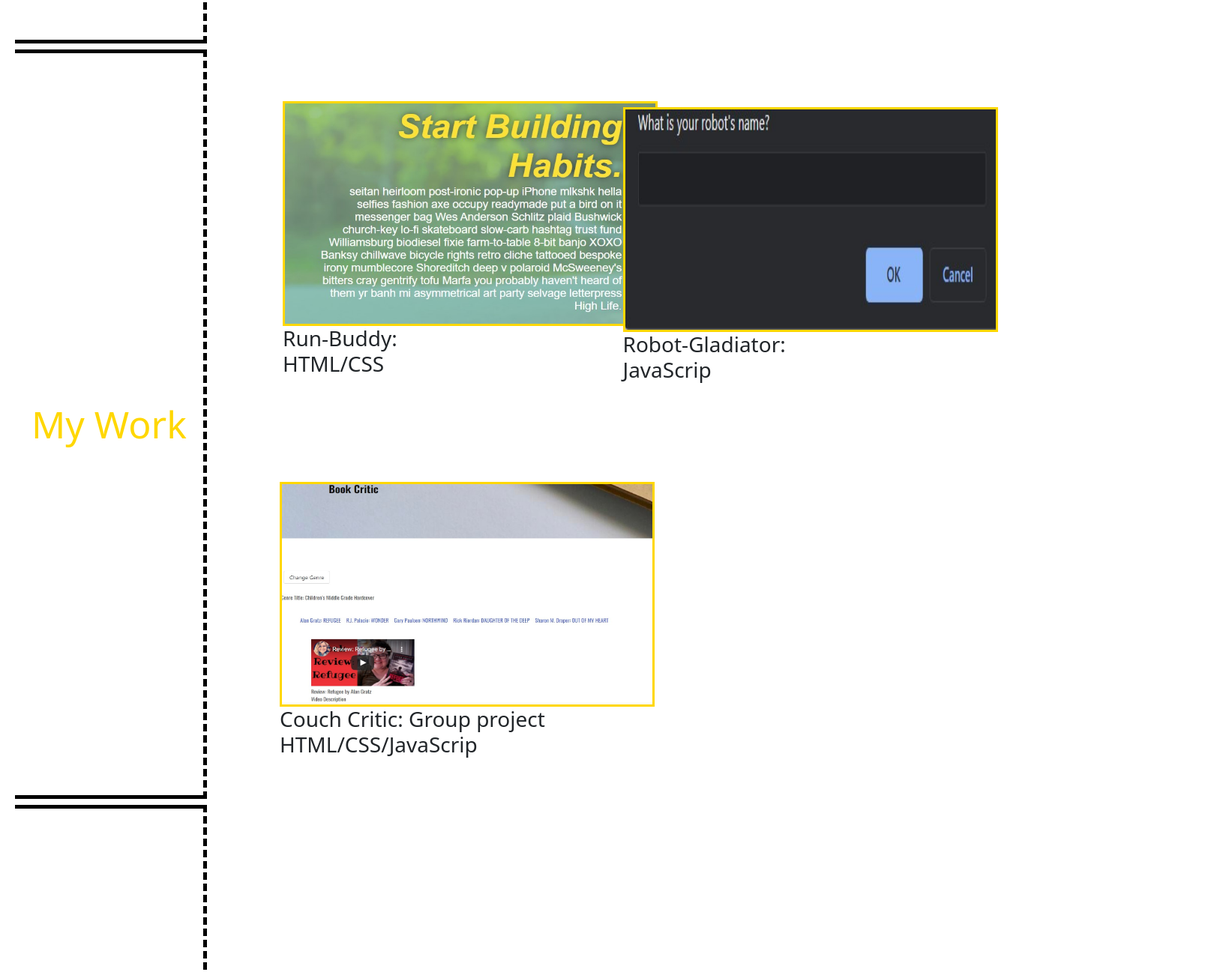
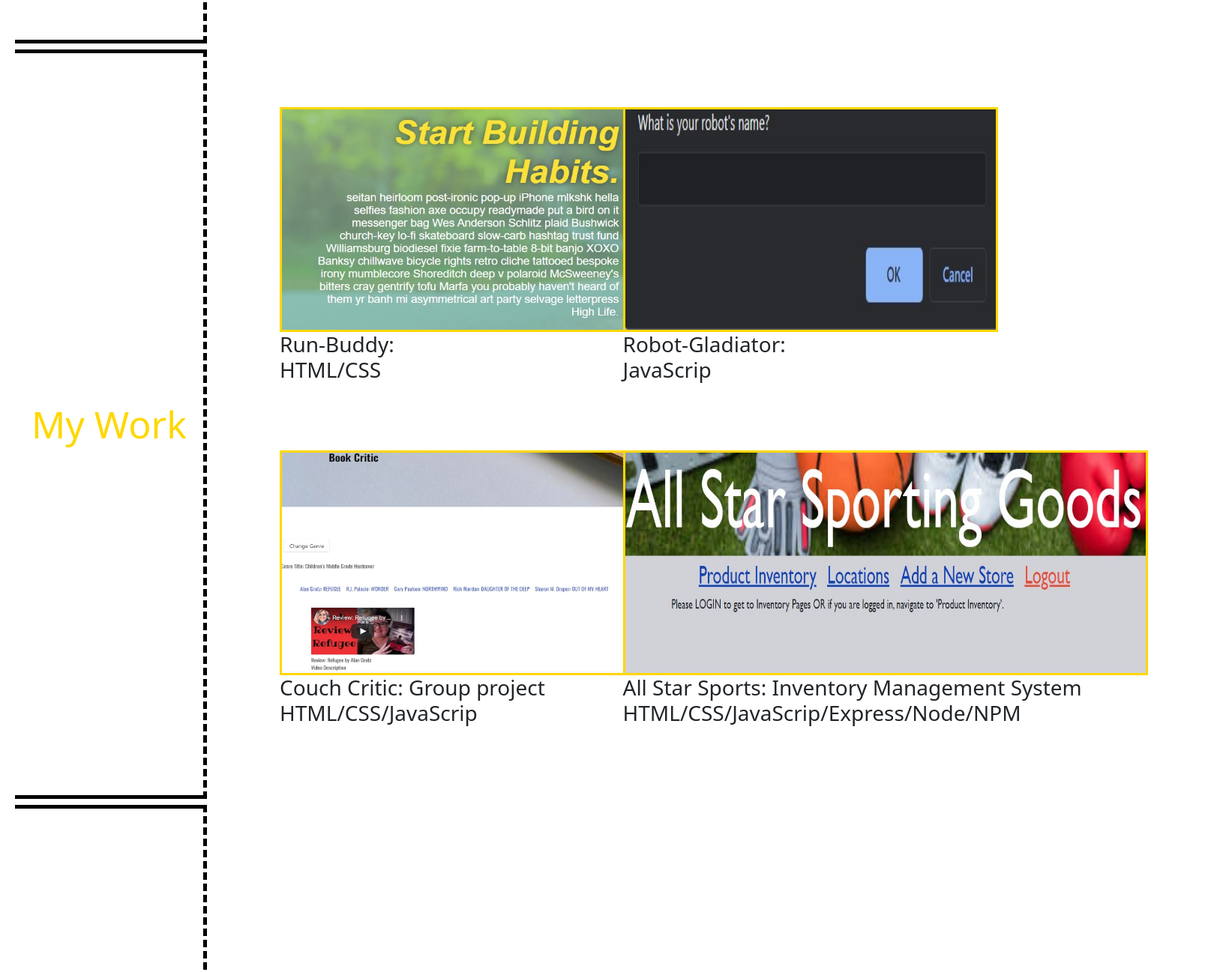
Before and after one commit to Cbracewell30/Perfessional-Portfolio, a plain HTML site: page index.html in a window 1280 px wide. Shown: the part 1202-2499 px from the top of the page at 75% size, 1631 px wide, since content can reach past the window. Drawn offline with nearby package versions, Linux system fonts and the light colour scheme.

Commit message:
adding new project"

```diff
--- a/assets/CSS/style.css
+++ b/assets/CSS/style.css
@@ -7,10 +7,10 @@ body {
 }
 
 /* Header Styling*/
-header{
+header {
   display: flex;
   justify-content: space-between;
-   position:-webkit-sticky;
+  position: -webkit-sticky;
   position: sticky;
   top: 0;
   height: 60px;
@@ -22,16 +22,16 @@ header{
   font-size: x-large;
 }
 
-header h1{
+header h1 {
   margin: 0;
 }
 
 header h1 a {
   color: black;
-    text-decoration:none
+  text-decoration: none;
 }
 
-header nav{
+header nav {
   margin: 25px 25px 5px 25px;
 }
 
@@ -40,26 +40,25 @@ header nav ul {
   justify-content: space-between;
   list-style-type: none;
   align-items: center;
-   margin-top: -15px
-
+  margin-top: -15px;
 }
 
-header nav ul li{
+header nav ul li {
   display: flex;
   justify-content: space-between;
   padding: 0px 50px 60px;
 }
 
-header nav ul li a{
-    color:gold;
-    text-decoration:none
+header nav ul li a {
+  color: gold;
+  text-decoration: none;
 }
 
-.start-header ul{
+.start-header ul {
   text-align: right;
 }
 /* end header styling*/
-.info{
+.info {
   height: 1000px;
   width: auto;
   margin-left: 365px;
@@ -72,11 +71,10 @@ header nav ul li a{
   font-size: large;
   text-align: center;
   align-items: center;
-    width:500px;
+  width: 500px;
   margin-top: 25%;
-
 }
-.Cbracewell{
+.Cbracewell {
   width: 400px;
   height: 400px;
   margin: 150px 100px 150px 100px;
@@ -86,7 +84,7 @@ header nav ul li a{
 .heading-label {
   border-bottom: 5px solid black;
   text-align: center;
-    color:gold;
+  color: gold;
   z-index: 2;
   margin-left: 20px;
   padding: 20px;
@@ -105,46 +103,20 @@ header nav ul li a{
 
 /* My work styling*/
 
- .work-img{
+.work-img {
   display: flex;
   width: 500px;
   height: 300px;
   border: 3px solid gold;
   z-index: 2;
 }
-
-/* .img-cap{
-position: relative;
-margin: 3px;
-top: -300px;
-z-index: 5;
-width: 100px;
-height: 60px;
-border: 2px darkblue solid;
+.allstar {
+  width: 700px;
 }
 
-.img-cap2{
-    position: relative;
-    margin: 3px;
-    top: -100px;
-    z-index: 5;
-    color: gold;
-    border: 2px darkblue solid;
-    width: 150px;
-    height: 60px;
+.img-cap4 {
+  width: 800px;
 }
-
-    .img-cap3{
-        position: relative;
-        margin: 3px;
-        top: -100px;
-        z-index: 5;
-        color: gold;
-        border: 2px darkblue solid;
-        width: 150px;
-        height: 60px;
-        } */
-
 
 /* MEDIA QUERY FOR MOBILE PHONES AND SMALLER */
 @media screen and (max-width: 575px) {
--- a/index.html
+++ b/index.html
@@ -62,29 +62,35 @@
 </section>
 <!--End about me section-->
 <section id= "Work" class="info container">
-    <div class="row row-cols-2">
+    <div class="row row-cols-2 d-flex ">
 
-    <div class="col">
+    <div class="p-2">
         <a href="https://cbracewell30.github.io/run-buddy/">
         <img src= ./assets/pic3.jpg alt= "Screenshot of Run-buddy project" class="work-img" /></a>
         <h3 class="img-cap" > Run-Buddy:<br>
             HTML/CSS </h3>
     </div>
 
-    <div class="col p-2">
+    <div class="p-2">
         <a href="https://cbracewell30.github.io/robot-gladiators/">
         <img src=./assets/pic4.jpg alt="screenshot of robot-gladiator's opening window alert" class="work-img"/> </a>
         <h3 class="img-cap2" > Robot-Gladiator: <br>
                 JavaScrip </h3>
     </div>
 
-    <div class="col p-2">
+    <div class="p-2">
         <a href="https://cbracewell30.github.io/Book-library/">
             <img src=./assets/pic5.jpg alt="screenshot of Couch Critic Application" class="work-img"/> </a>
             <h3 class="img-cap3" > Couch Critic: Group project <br>
                     HTML/CSS/JavaScrip </h3>
     </div>
-    <div class="col p-2"></div>
+    <div class="p-2">
+        <a href="https://cryptic-sea-45670.herokuapp.com/" class="allstar">
+            <img src=./assets/Allstar.jpg alt="screenshot of Couch Critic Application" class="work-img allstar"/> </a>
+            <h3 class="img-cap4" > All Star Sports: Inventory Management System <br>
+                    HTML/CSS/JavaScrip/Express/Node/NPM </h3>
+    </div>
+    <div class="p-2"></div>
 </div>
 </section>
 
```
Also changed, not shown: assets/Allstar.jpg (added). Lines whose indentation alone changed are shown as unchanged.
